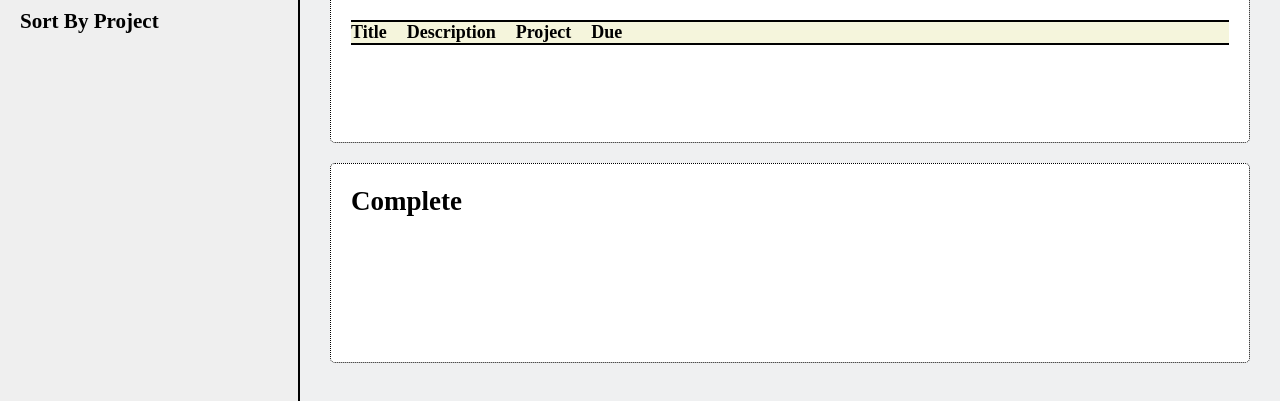
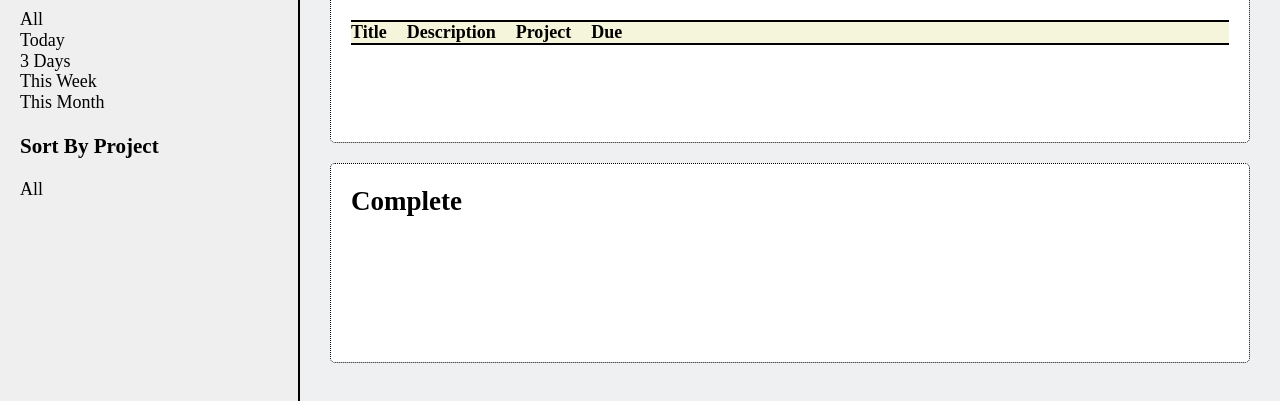
Before and after one commit to ChargrilledChook/to-do-app, a website built with webpack: page dist/index.html in a window 1280 px wide. Shown: the part 177-578 px from the top of the page. Built offline with nearby package versions, Linux system fonts and the light colour scheme.

Commit message:
add more semantically accurate placeholders to left nav

```diff
--- a/dist/index.html
+++ b/dist/index.html
@@ -21,9 +21,17 @@
       <nav class="main-nav">
       <div class='date-sort'>
         <h3>Sort By Due Date</h3>
+        <div>All</div>
+        <div>Today</div>
+        <div>3 Days</div>
+        <div>This Week</div>
+        <div>This Month</div>
       </div>
       <div class='project-sort'>
         <h3>Sort By Project</h3>
+        <div class="projects">
+          <div id="all-projects">All</div>
+        </div>
       </div>
       </nav>
       <main class="main">
```
